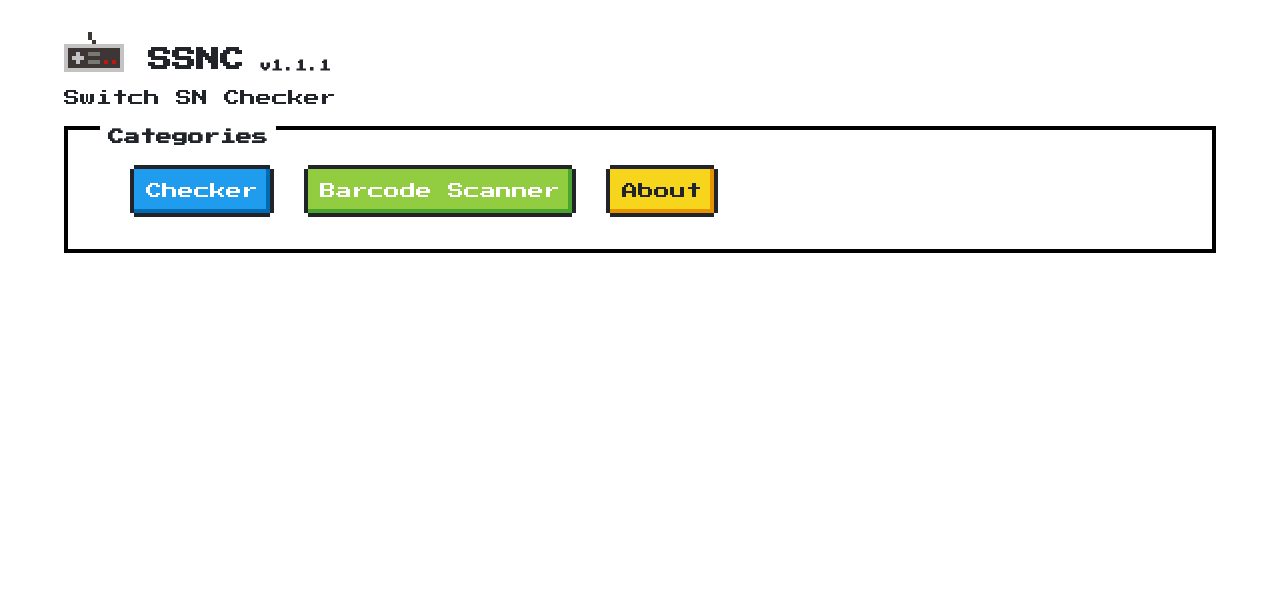
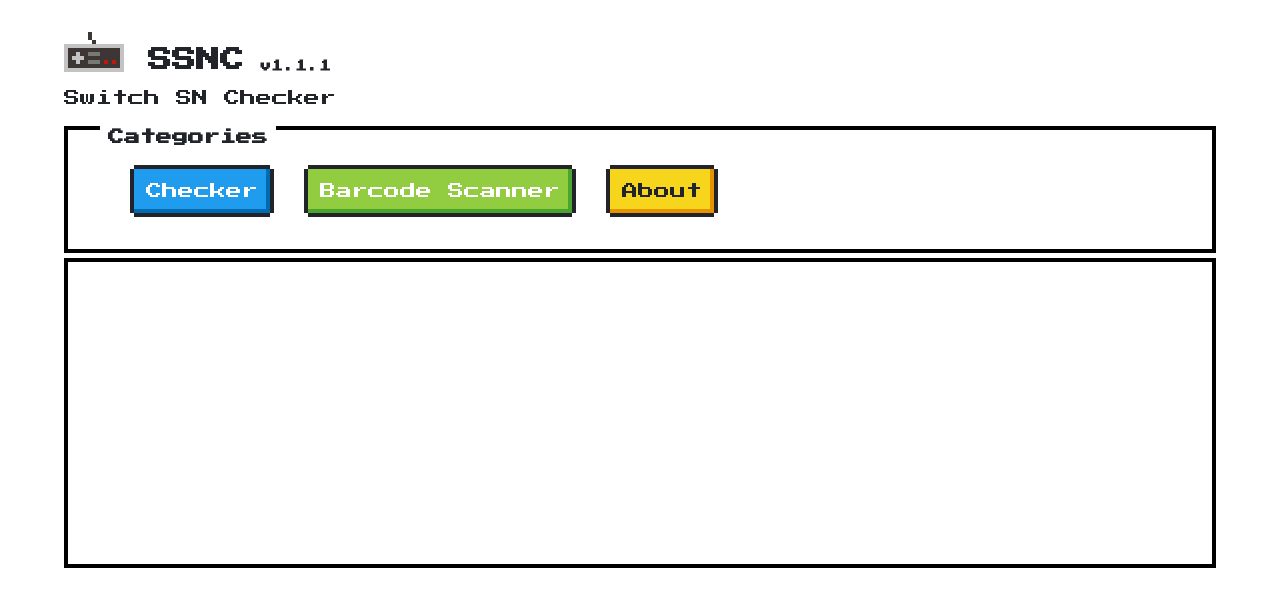
Before and after one commit to AkdM/ssnc, a Nuxt app: page / in a window 1280 px wide. Shown: the top 606 px of the page. Built offline with nearby package versions, Linux system fonts and the light colour scheme; no server answers.

Commit message:
Move ads

```diff
--- a/app.html
+++ b/app.html
@@ -23,11 +23,6 @@
   <body {{ BODY_ATTRS }}>
     {{ APP }}
     <script async src="//pagead2.googlesyndication.com/pagead/js/adsbygoogle.js"></script>
-    <!-- SSNC -->
-    <ins class="adsbygoogle"
-        style="display:inline-block;width:970px;height:250px"
-        data-ad-client="ca-pub-6819306565630157"
-        data-ad-slot="6882490742"></ins>
     <script>
     (adsbygoogle = window.adsbygoogle || []).push({});
     </script>
--- /dev/null
+++ b/components/gads.vue
@@ -0,0 +1,10 @@
+<template>
+  <section class="nes-container">
+    <ins
+      class="adsbygoogle"
+      style="display:inline-block;width:970px;height:250px"
+      data-ad-client="ca-pub-6819306565630157"
+      data-ad-slot="6882490742"
+    />
+  </section>
+</template>
--- a/layouts/default.vue
+++ b/layouts/default.vue
@@ -24,13 +24,18 @@
             input.nes-radio(type='radio' name='category' :checked='currentPage == "about"')
             span
               nuxt-link.nes-btn.is-warning(to='/about') About
-
+      GoogleAds
       nuxt
     footer
 </template>
 
 <script>
+import GoogleAds from '~/components/gads'
+
 export default {
+  components: {
+    GoogleAds
+  },
   computed: {
     currentPage: {
       cache: false,
--- a/nuxt.config.js
+++ b/nuxt.config.js
@@ -21,6 +21,12 @@ module.exports = {
         hid: 'description',
         name: 'description',
         content: pkg.description
+      }
+    ],
+    script: [
+      {
+        src: '//pagead2.googlesyndication.com/pagead/js/adsbygoogle.js',
+        defer: true
       }
     ],
     link: [
```
Also changed, not shown: 5 other files (tests, documents, lock files or other folders).
